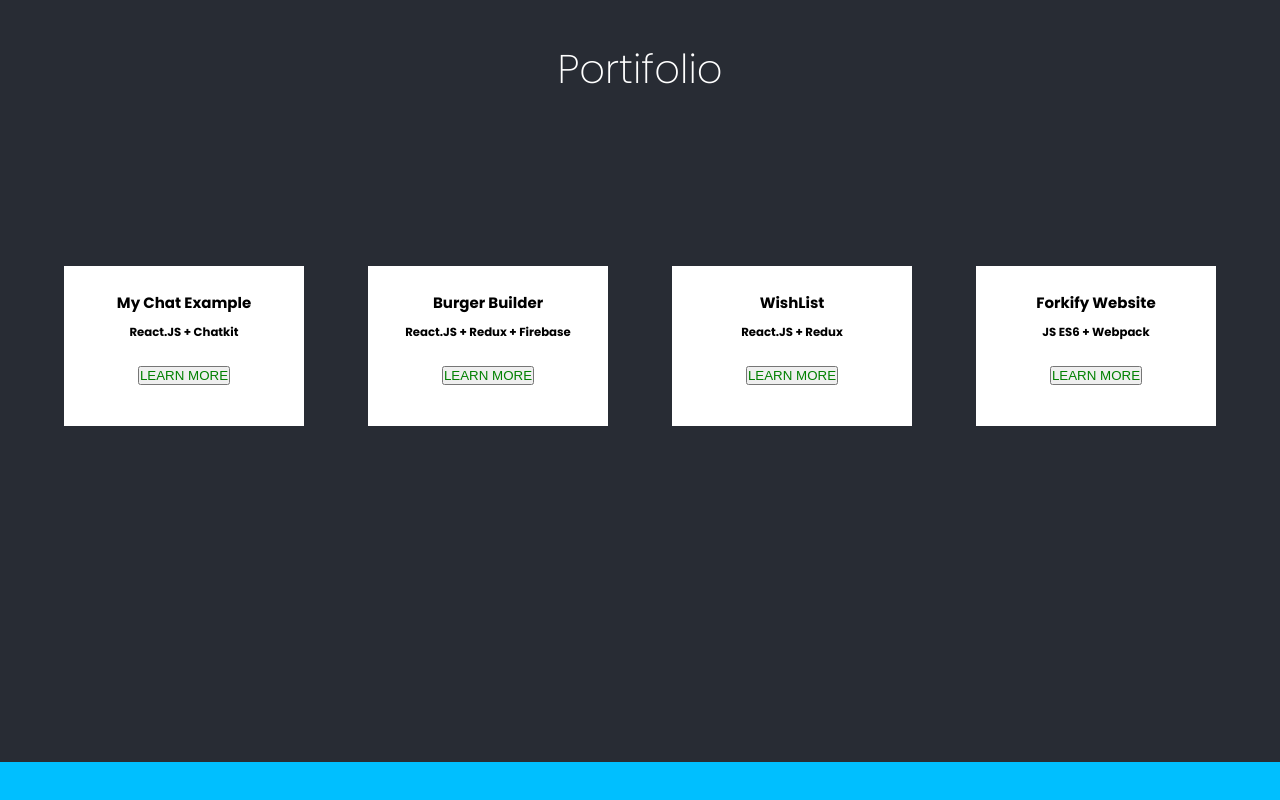
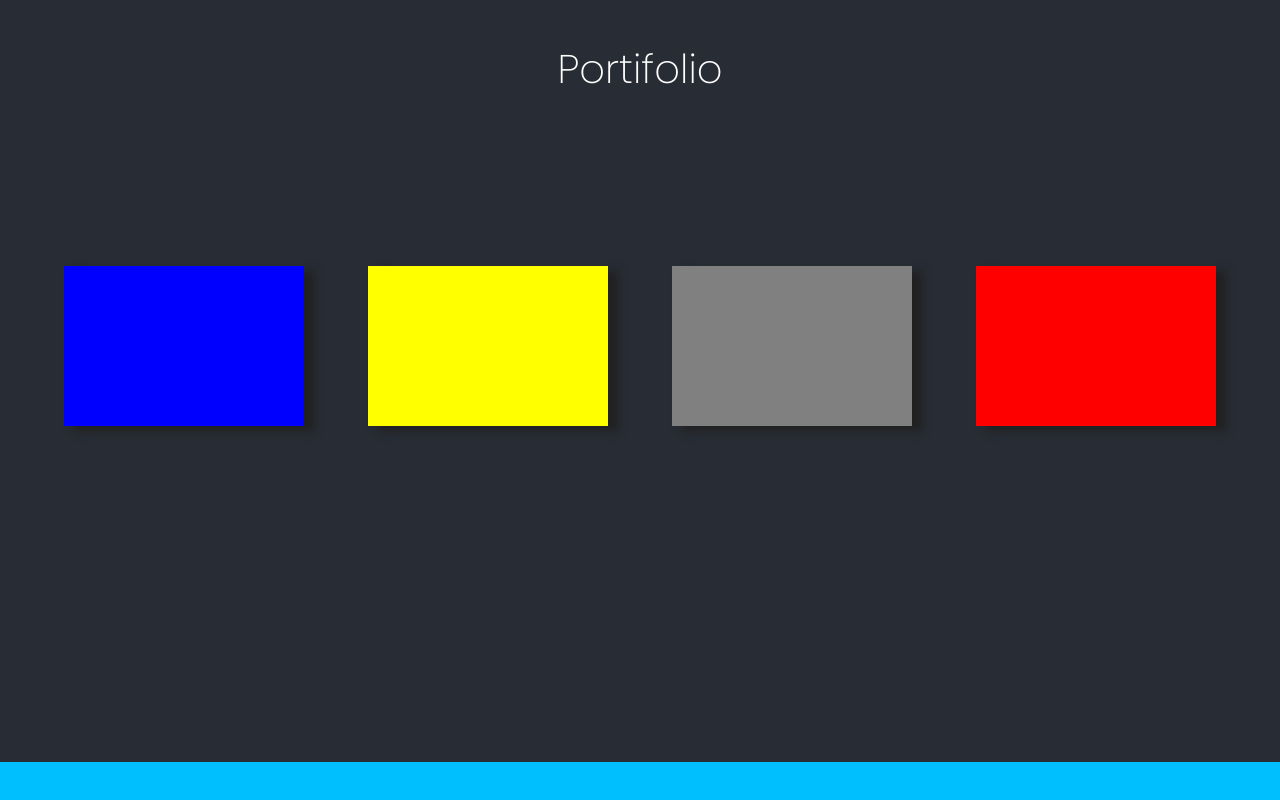
Before and after one commit to HenriqueFadoni/portifolio, a React (Create React App) app: page / in a window 1280 px wide. Shown: the part 1851-2651 px from the top of the page. Built offline with nearby package versions, Linux system fonts and the light colour scheme.

Commit message:
Arranging Portifolio - Items style

```diff
--- a/src/styles/pages/_portifolio.scss
+++ b/src/styles/pages/_portifolio.scss
@@ -21,14 +21,51 @@
 
 
 }
+
+.item {
+    &-mychatexample { background-color: blue; }
+
+    &-burgerbuilder { background-color: yellow; }
+
+    &-wishlist { background-color: grey; }
+
+    &-forkifywebsite { background-color: red; }
+}
+
 [class*="item"] {
+    color: $color-secondary;
+    box-shadow: 10px 5px 8px $color-primary-dark;
+    overflow: hidden;
     text-align: center;
     padding: 25px;
 
-    h2 { margin-bottom: 10px; }
-    h3 { margin-bottom: 25px; }
+    .btn-portifolio {
+        color: $color-secondary;
+        font-size: 1.2rem;
+        padding: 1vw;
+        border: 3px solid $color-secondary;
+        text-decoration: none;
+        display: inline-block;
+    }
+
+    & {
+        .btn-portifolio { opacity: 0; }
+        h2 {
+            opacity: 0;
+            margin-bottom: 10px;
+        }
+        h3 {
+            opacity: 0;
+            margin-bottom: 25px;
+        }
+    }
+
+    &:hover {
+        background-color: white;
+
+        .btn-portifolio { opacity: 1; }
+
+        h2 { opacity: 1; }
+        h3 { opacity: 1; }
+    }
 }
-
-.btn-portifolio {
-    color: green;
-}
```
